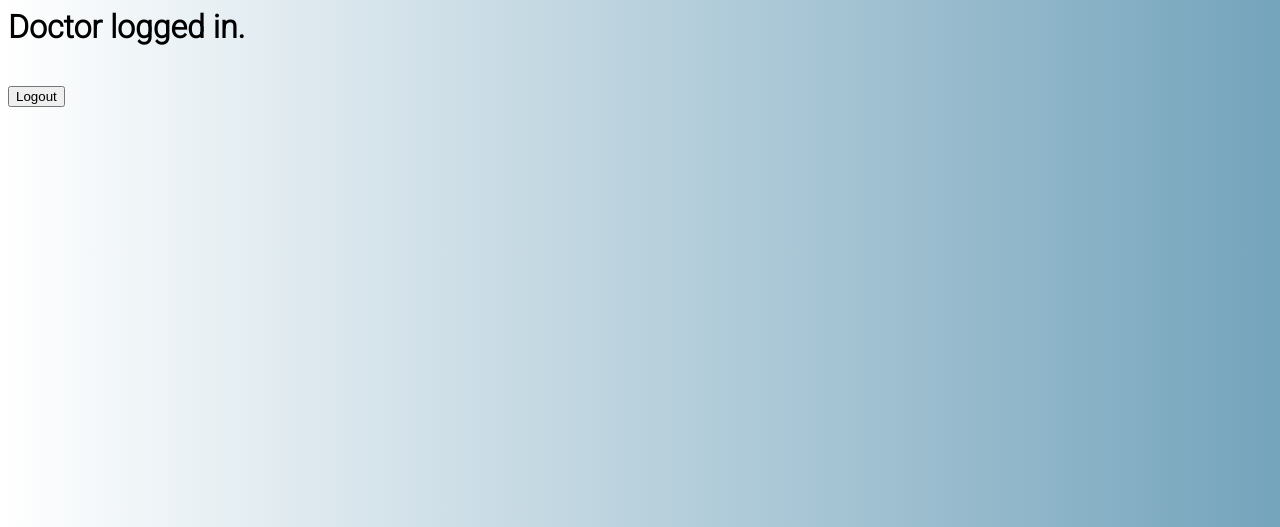
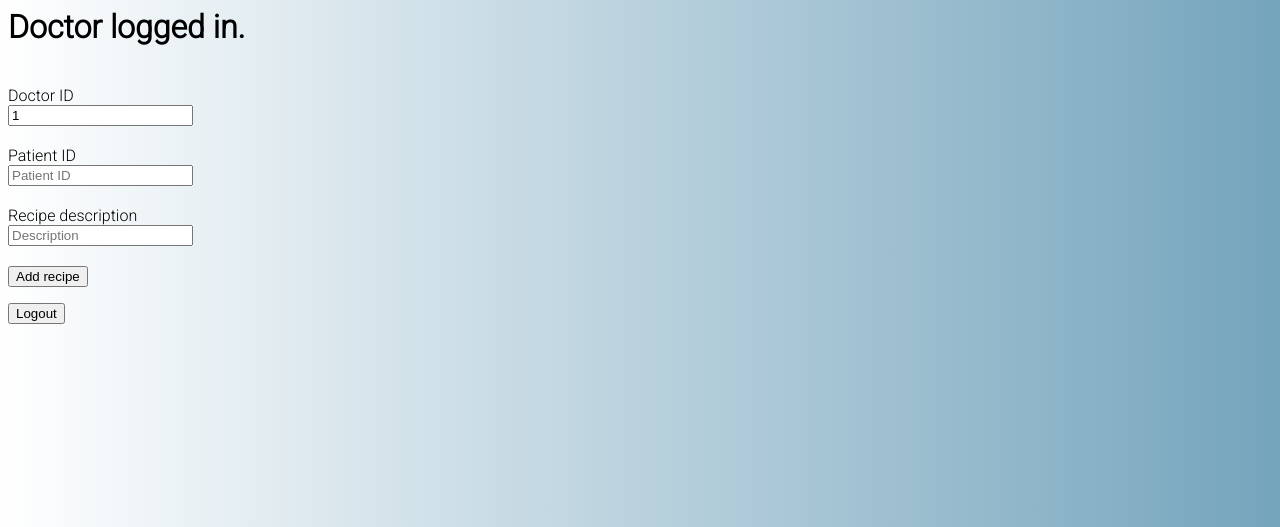
Before and after one commit to klarsongs/recipe-blockchain, a Flask app: page / in a window 1280 px wide. Shown: the top 527 px of the page. Run offline with Flask 2, Linux system fonts and the light colour scheme; a user stored in the database is signed in.

Commit message:
Added html form for doctor to add recipe and initial js script to add recipe through REST.

```diff
--- a/web-app/app.py
+++ b/web-app/app.py
@@ -104,9 +104,9 @@ def index():
         return render_template('login.html')
     else:
         if session['role'] == 'Doctor':
-            return render_template('user_page/doctor.html')
+            return render_template('user_page/doctor.html', id=session['id'])
         elif session['role'] == 'Chemist':
-            return render_template('user_page/chemist.html')
+            return render_template('user_page/chemist.html', id=session['id'])
         elif session['role'] == 'Patient':
             return render_template('user_page/patient.html', id=session['id'])
         else:
--- a/web-app/static/css/login_style.css
+++ b/web-app/static/css/login_style.css
@@ -1,5 +1,13 @@
 @import url(https://fonts.googleapis.com/css?family=Roboto:300);
 @import url('https://fonts.googleapis.com/css?family=Lobster');
+
+label, input {
+    display: block;
+}
+
+label {
+    margin-bottom: 20px;
+}
 
 .logo {
     font-family: 'Lobster', cursive;
--- /dev/null
+++ b/web-app/static/js/doctor_script.js
@@ -0,0 +1,38 @@
+$(document).ready(function(){
+
+    $('#add_recipe_btn').click(function(){
+
+        var doctorID_val = $('.add_recipe .doctor_ID').val();
+        var patientID_val = $('.add_recipe .patient_ID').val();
+        var description_val = $('.add_recipe .recipe_description').val();
+
+        const obj = {
+            DoctorID: doctorID_val,
+            PatientID: patientID_val,
+            Description: description_val
+        }
+
+        // Disable submit button (to prevent multiplication of requests)
+        $('#add_recipe_btn').prop("disabled", true);
+
+        $.ajax({
+            type: "POST",
+            url: "/doctor/add_recipe",
+            timeout: 600000,
+            data: JSON.stringify(obj),
+            contentType: 'application/json',
+
+            success: function (data) {
+                alert('Recipe added');
+                $('#add_recipe_btn').prop("disabled", false);
+            },
+
+            error: function (e) {
+                alert('Error');
+            }
+        });
+
+        return false;
+    });
+
+});
--- a/web-app/templates/user_page/doctor.html
+++ b/web-app/templates/user_page/doctor.html
@@ -3,10 +3,26 @@
     <script src="https://ajax.aspnetcdn.com/ajax/jQuery/jquery-3.3.1.min.js"></script>
     <link rel="stylesheet" type="text/css" href="static/css/login_style.css">
     <script src="static/js/main_script.js"></script>
+    <script src="static/js/doctor_script.js"></script>
 </head>
 <body>
 <div class="index-page">
   <h1>Doctor logged in.</h1> <br/>
+    <form class="add_recipe" id="add_recipe">
+      <label for="doctor_ID">
+          Doctor ID
+            <input type="number" value={{id}} class="doctor_ID" id="doctor_ID" readonly>
+      </label>
+      <label for="patient_ID">
+          Patient ID
+            <input type="number" placeholder="Patient ID" class="patient_ID" id="patient_ID"/>
+      </label>
+      <label for="recipe_description">
+          Recipe description
+            <input type="text" placeholder="Description" class="recipe_description" id="recipe_description"/>
+      </label>
+      <button id="add_recipe_btn">Add recipe</button>
+    </form>
   <button id="logout">Logout</button>
 </div>
 </body>
```
Also changed, not shown: web-app/app.db.
